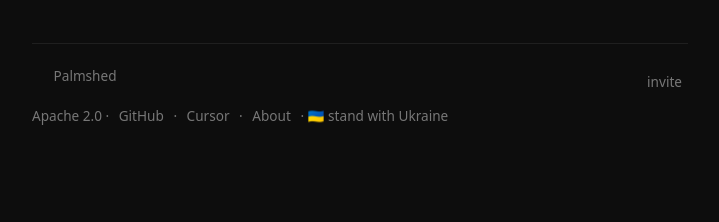
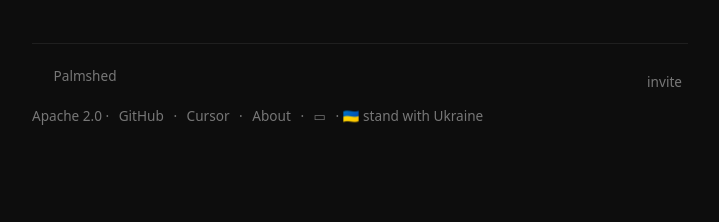
Before and after one commit to palmshed/cursor-docs, a Jekyll site: the page built from docs/index.md, in a window 1280 px wide. Shown: the part 910-1132 px from the top of the page, without its empty margins (280-999 px from the left). Built offline with Jekyll 4.4.1, drawn with Linux system fonts in a browser that asks for light colours.

Commit message:
footer: add portrait/landscape layout toggle with localStorage

```diff
--- a/docs/_layouts/default.html
+++ b/docs/_layouts/default.html
@@ -52,6 +52,7 @@
     <a href="https://github.com/bniladridas/cursor">GitHub</a> ·
     <a href="https://bniladridas.github.io/cursor/">Cursor</a> ·
     <a href="https://bniladridas.github.io/cursor/about.html">About</a> ·
+    <span class="layout-toggle" id="layout-toggle" title="Toggle layout">▭</span> ·
     🇺🇦 stand with Ukraine
   </div>
 </footer>
--- a/docs/assets/css/style.css
+++ b/docs/assets/css/style.css
@@ -13,6 +13,9 @@
 
 body{
   max-width:720px;
+}
+body.landscape{max-width:960px;}
+body{
   margin:0 auto;
   padding:48px 32px 96px;
   background:var(--bg);
@@ -194,6 +197,8 @@ footer > div:first-child{display:flex;justify-content:space-between;}
 .dropdown.open .dropdown-menu{display:block;}
 .dropdown-menu a{display:block;padding:4px 16px;color:var(--dim);text-decoration:none;font-size:13px;margin:0;}
 .dropdown-menu a:hover{color:var(--fg);background:var(--border);}
+.layout-toggle{cursor:pointer;color:var(--dim);margin:0 6px;font-size:13px;user-select:none;}
+.layout-toggle:hover{opacity:.8;}
 .dropdown-trigger{color:var(--dim);margin:0 6px;}
 .dropdown-trigger:hover{opacity:.8;}
 
```
Also changed, not shown: other parts of docs/_layouts/default.html (+8 -0 lines).
